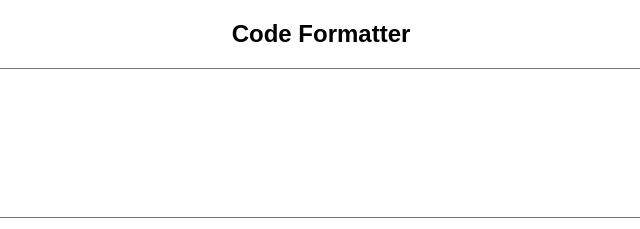
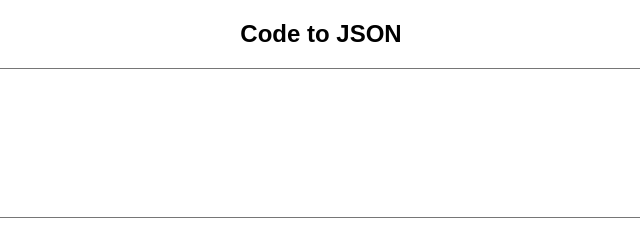
Before and after one commit to velk49/codetojson, a plain HTML site: page index.html in a window 1280 px wide. Shown: the top 229 px of the page, 319-959 px from the left. Drawn offline with Linux system fonts and the light colour scheme.

Commit message:
Update index.html

```diff
--- a/index.html
+++ b/index.html
@@ -1,7 +1,7 @@
-
 <!DOCTYPE html>
 <html lang="en">
 <head>
+    <title>Code to JSON</title>
     <meta charset="UTF-8">
     <meta name="viewport" content="width=device-width, initial-scale=1.0">
     <style>
@@ -69,7 +69,7 @@
     </script>
 </head>
 <body>
-    <h2>Code Formatter</h2>
+    <h2>Code to JSON</h2>
 
     <textarea id="inputCode" placeholder="Paste your code here..." oninput="formatCode()"></textarea>
 
```
